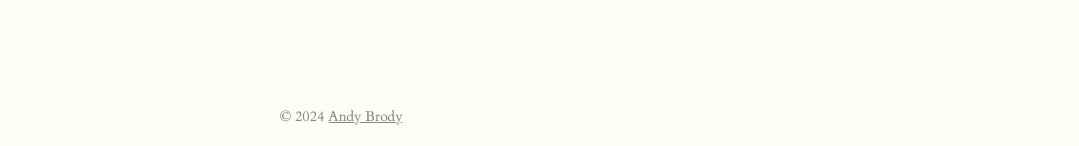
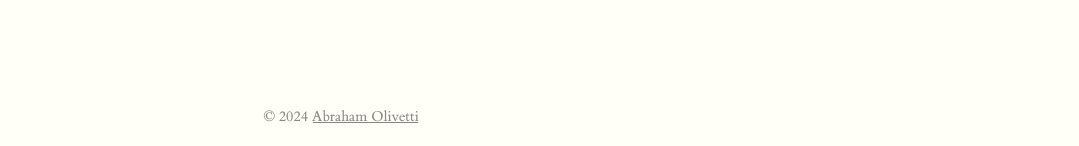
Before and after one commit to Oiuhukt/failosophy, a Jekyll site: the page built from index.md, in a window 1280 px wide. Shown: the part 1207-1353 px from the top of the page, without its empty margins (127-1206 px from the left). Built offline with Jekyll 4.4.1, drawn with Linux system fonts in a browser that asks for light colours.

```diff
--- a/_config.yml
+++ b/_config.yml
@@ -24,20 +24,20 @@
 # Estudio filosofía. Esta es mi página personal.
 baseurl: "" # the subpath of your site, e.g. /blog
 url: "" # the base hostname & protocol for your site, e.g. http://example.com
-twitter_username: jekyllrb
-github_username:  jekyll
+#twitter_username: jekyllrb
+#github_username:  jekyll
 
 header: false
-subtitle: A Jekyll theme based on tufte-css
-author: Andy Brody
-description: A Jekyll theme based on tufte-css
+subtitle:
+author: Abraham Olivetti
+description: Página web personal
 show_author: true
 markdown: kramdown
 markdown_ext: "markdown,mkdown,mkdn,mkd,md"
 highlighter: rouge
 # permalink: /blog/:categories/:year/:month/:day/:title.html
-permalink: /blog/:categories/:slug
-timezone: America/New_York
+#permalink: /blog/:categories/:slug
+#timezone:
 excerpt_separator: <!--more-->
 exclude: ['Gemfile', 'Gemfile.lock', 'Rakefile', 'README.md']
 plugins:
```
